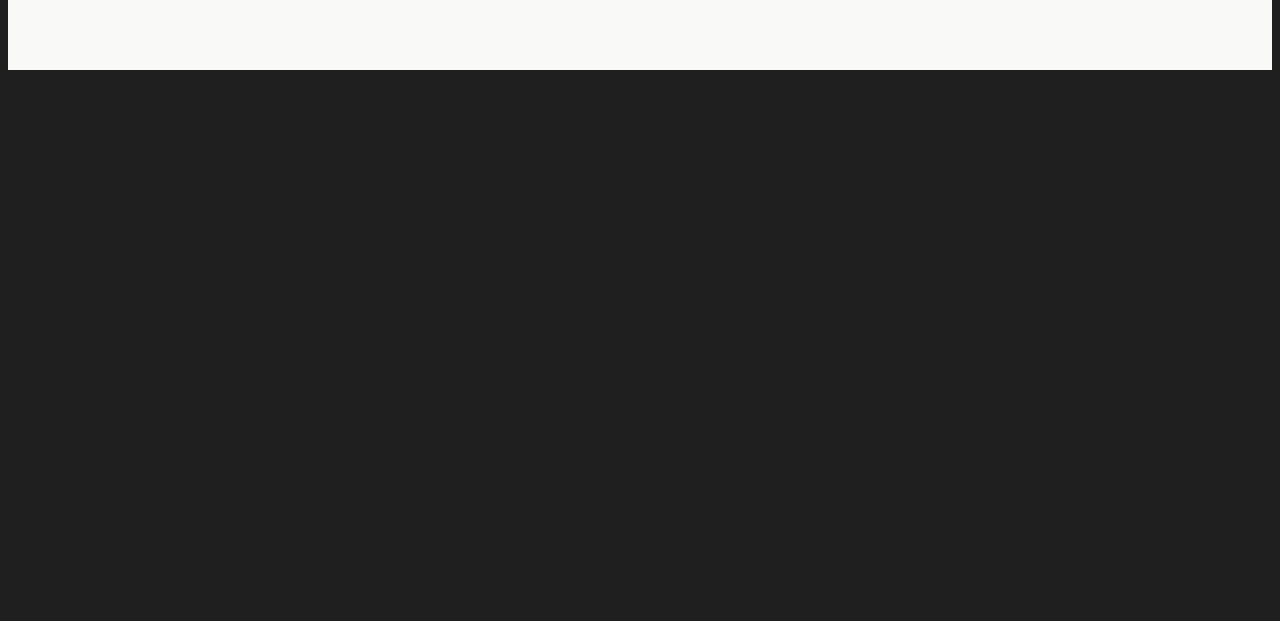
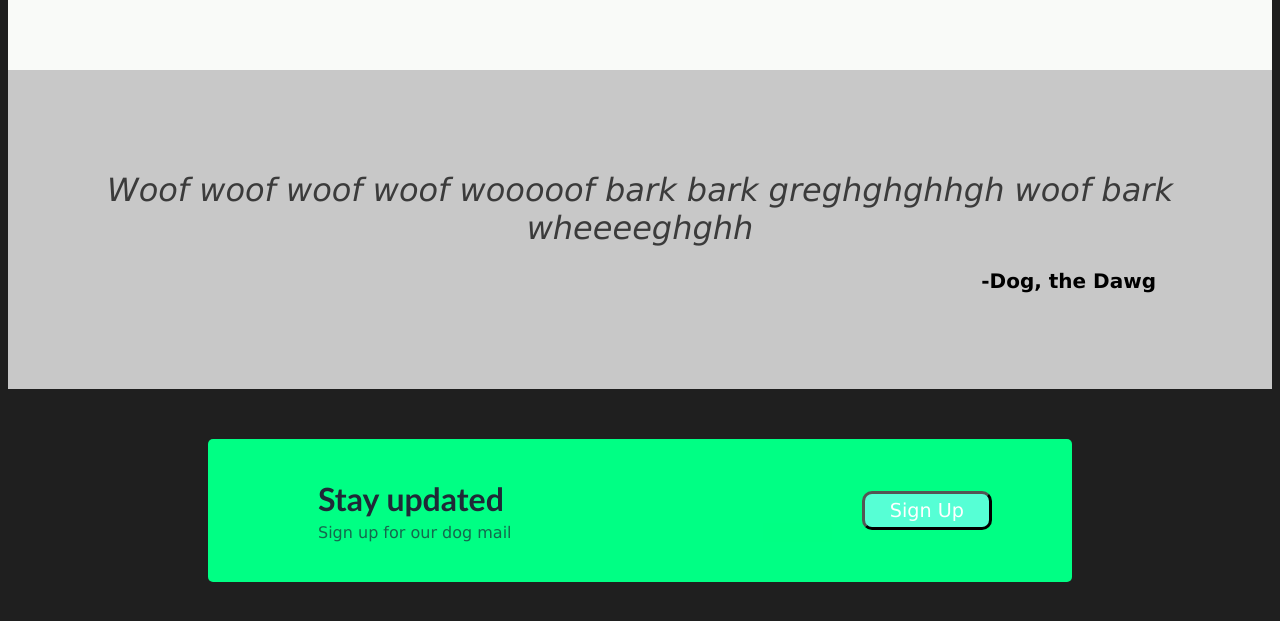
Before and after one commit to IndianCthulhu/recreatewebsite, a plain HTML site: page index.html in a window 1280 px wide. Shown: the part 901-1522 px from the top of the page. Before the commit the page ends 979 px from the top, so only its background shows below. Drawn offline with Linux system fonts and the light colour scheme.

Commit message:
complete project. Finish content-4 sign up page. Done woooo

```diff
--- a/index.html
+++ b/index.html
@@ -39,6 +39,23 @@
                     <img src="cool-dog-4.png">
                 </div>
             </div>
+
+            <div class="content-3">
+                <h1>Woof woof woof woof wooooof bark bark greghghghhgh woof bark wheeeeghghh</h1>
+                <h2>-Dog, the Dawg</h2>
+            </div>
+
+            <div class="content-4">
+                <div class="items-container">
+                    <h1>Stay updated</h1>
+                    <p>Sign up for our dog mail</p>
+                </div>
+
+                <div class="button-container">
+                    <div class="background-layer"></div></diov>
+                    <button type="button">Sign Up</button>
+                </div>
+            </div>
         </div>
     </body>
 </html>
--- a/style.css
+++ b/style.css
@@ -43,7 +43,6 @@
 .content-1{
     display:flex;
     color:f9faf8;
-    background-color:#1f2937;
     align-items:center; /*aligns items to center of
     div container */
     justify-content: center;
@@ -94,7 +93,7 @@
 .content-2 .img-container{
     display:flex;
     justify-content: space-around;
-    background-color:#f9faf8;;
+    background-color:#f9faf8;
 
 }
 
@@ -113,3 +112,77 @@
     z-index:1;
     transition:0.25s;
 }
+
+.content-3{
+    text-align:center;
+    background-color:rgb(200, 200, 200);
+    padding:10vh 12vh 10vh 12vh;
+}
+
+.content-3 h1, h2{
+    background-color:rgb(200, 200, 200);
+}
+.content-3 h1{
+    font-weight:lighter;
+    opacity:0.7;
+    font-style:italic;
+}
+
+.content-3 h2{
+    text-align:right;
+    padding-right:20px;
+    font-size:20px;
+}
+
+.content-4{
+    background-color:#00ff84;
+    margin:50px 200px;
+    padding: 10px 80px;
+    display:flex;
+    align-items:center;
+    border-radius:5px;
+    border-color:none;
+}
+
+.items-container{
+    flex:1;
+    background-color:#00ff84;
+}
+
+.items-container h1, .items-container p{
+    text-align: left;
+}
+
+.items-container p{
+    background-color:#00ff84;
+    color:#1f2937;
+    opacity:0.7;
+    margin: 5px 30px 30px 30px;
+}
+
+.items-container h1{
+    background-color:#00ff84;
+    color: #1f2937;
+    font-family: 'Trebuchet MS', 'Lucida Sans Unicode', 'Lucida Grande', 'Lucida Sans', Arial, sans-serif;
+    padding: 0;
+    margin: 30px 0px 0px 30px;
+}
+
+.content-4 .button-container{
+    background-color:#00ff84;
+}
+
+.content-4 .button-container button{
+    background-color:rgb(86, 255, 213);
+    color:rgb(255, 255, 255);
+    padding:5px 25px;
+    border-color:rgb(0, 0, 0);
+    border-width:3px;
+    font-size:larger;
+    border-radius:10px;
+}
+
+.content-4 .button-container button:hover{
+    background-color:#ffffff;
+    color:rgb(86, 255, 213);
+}
```
